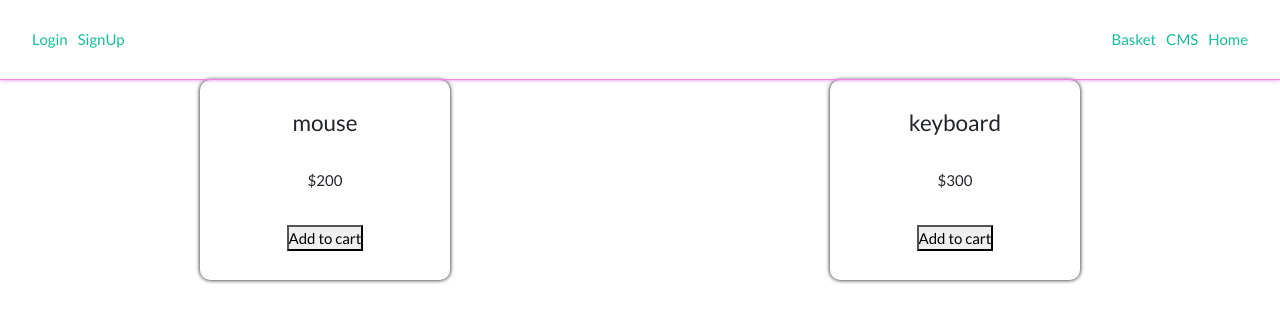
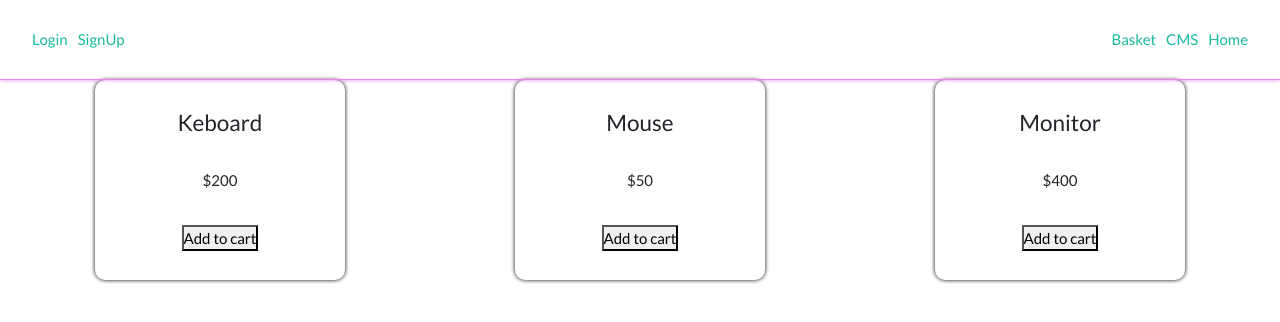
Before and after one commit to mohammad-mahdi-ghalenovi/shop-project-react, a React (Vite) app: page / in a window 1280 px wide. Shown: the top 322 px of the page. Built offline with nearby package versions, Linux system fonts and the light colour scheme; no server answers.

Commit message:
isUserLogin added to utils to avoid duplicate

```diff
--- a/src/CMS/pages/User/User.jsx
+++ b/src/CMS/pages/User/User.jsx
@@ -46,6 +46,7 @@ export default function User() {
 
     if (isSuccessed) {
       setIsSuccessed(true);
+      setIsEditing(false)
       setTimeout(() => {
         setIsSuccessed(false);
       }, 3000);
--- a/src/components/Header.jsx
+++ b/src/components/Header.jsx
@@ -1,6 +1,6 @@
 import React, { useState, useEffect } from "react";
 import { Link } from "react-router-dom";
-import { findUser, getUserFromCookie, getAllUsers } from "../utils";
+import { findUser, getUserFromCookie, isUserLogin } from "../utils";
 
 export default function Header() {
   const [isLogin, setIsLogin] = useState(false);
@@ -8,22 +8,12 @@ export default function Header() {
 
   useEffect(() => {
     async function fetchUsers() {
-      isUserLogin(await getAllUsers());
+      setIsLogin(await isUserLogin());
       setUser(await findUser(getUserFromCookie().userToken));
     }
 
     fetchUsers();
   }, []);
-
-  const isUserLogin = (userData) => {
-    let updatedData = userData.map((user) => user[0]);
-
-    let isInputLogin = updatedData.some((userID) => {
-      return getUserFromCookie().userToken === userID;
-    });
-
-    setIsLogin(isInputLogin);
-  };
 
   const logOutUser = (event) => {
     event.preventDefault();
--- a/src/components/ProductPage.jsx
+++ b/src/components/ProductPage.jsx
@@ -1,24 +1,10 @@
 import React from "react";
 import { useState, useEffect } from "react";
 import { useParams } from "react-router-dom";
+import { products } from "./../data";
 
 export default function ProductPage() {
-  const [productInfos, setProductInfos] = useState([
-    {
-      id: 1,
-      name: "mouse ",
-      price: 200,
-      count: 1,
-      isLoading: false,
-    },
-    {
-      id: 2,
-      name: "keyboard",
-      price: 300,
-      count: 1,
-      isLoading: false,
-    },
-  ]);
+  const [productInfos, setProductInfos] = useState(products);
   const [product, setProduct] = useState();
 
   let params = useParams();
--- a/src/components/Products.jsx
+++ b/src/components/Products.jsx
@@ -2,25 +2,11 @@ import React from "react";
 import { useNavigate } from "react-router-dom";
 import { useEffect, useState } from "react";
 import Product from "./Product";
-import { findUser, putUser, getUserFromCookie, getAllUsers } from "../utils";
+import { findUser, putUser, getUserFromCookie, isUserLogin } from "../utils";
+import { products } from "./../data";
 
 export default function Products() {
-  const [productInfos, setProductInfos] = useState([
-    {
-      id: 1,
-      name: "mouse ",
-      price: 200,
-      count: 1,
-      isLoading: false,
-    },
-    {
-      id: 2,
-      name: "keyboard",
-      price: 300,
-      count: 1,
-      isLoading: false,
-    },
-  ]);
+  const [productInfos, setProductInfos] = useState(products);
   const [user, setUser] = useState();
   const [isLogin, setIsLogin] = useState(false);
   const [isLoading, setIsLoading] = useState(false);
@@ -29,22 +15,12 @@ export default function Products() {
 
   useEffect(() => {
     async function fetchDatas() {
-      isUserLogin(await getAllUsers());
+      setIsLogin(await isUserLogin());
       setUser(await findUser(getUserFromCookie().userToken));
     }
 
     fetchDatas();
   }, []);
-
-  const isUserLogin = (userData) => {
-    let updatedData = userData.map((user) => user[0]);
-
-    let isInputLogin = updatedData.some((userID) => {
-      return getUserFromCookie().userToken === userID;
-    });
-
-    setIsLogin(isInputLogin);
-  };
 
   // get product ID from Product Component
   const getProductID = (productID) => {
--- a/src/data.js
+++ b/src/data.js
@@ -30,7 +30,8 @@ export let newWidgets = [
 
 export let products = [
     {
-        id: 1, name: "Keboard", price: 200, picture: "/products/keyboard.jpg",
+        id: 1, name: "Keboard", price: 200, picture: "/products/keyboard.jpg", count: 1,
+        isLoading: false,
         sales: [
             { month: "Jan", sale: 200 },
             { month: "Feb", sale: 567 },
@@ -39,7 +40,8 @@ export let products = [
         ]
     },
     {
-        id: 2, name: "Mouse", price: 50, picture: "/products/mouse.jpg",
+        id: 2, name: "Mouse", price: 50, picture: "/products/mouse.jpg", count: 1,
+        isLoading: false,
         sales: [
             { month: "Jan", sale: 129 },
             { month: "Feb", sale: 452 },
@@ -48,7 +50,8 @@ export let products = [
         ]
     },
     {
-        id: 3, name: "Monitor", price: 400, picture: "/products/monitor.jpg",
+        id: 3, name: "Monitor", price: 400, picture: "/products/monitor.jpg", count: 1,
+        isLoading: false,
         sales: [
             { month: "Jan", sale: 447 },
             { month: "Feb", sale: 999 },
--- a/src/utils.js
+++ b/src/utils.js
@@ -1,3 +1,15 @@
+export const isUserLogin = async () => {
+  let allUsers = await getAllUsers()
+  let mainUserToken = getUserFromCookie().userToken
+
+  allUsers = allUsers.map(user => user[0])
+
+  return allUsers.some((userID) => {
+    return mainUserToken === userID;
+  });
+
+}
+
 export const findUser = (userID) => {
   const fetchUsers = async () => {
     let fetchedData = await fetch(
```
